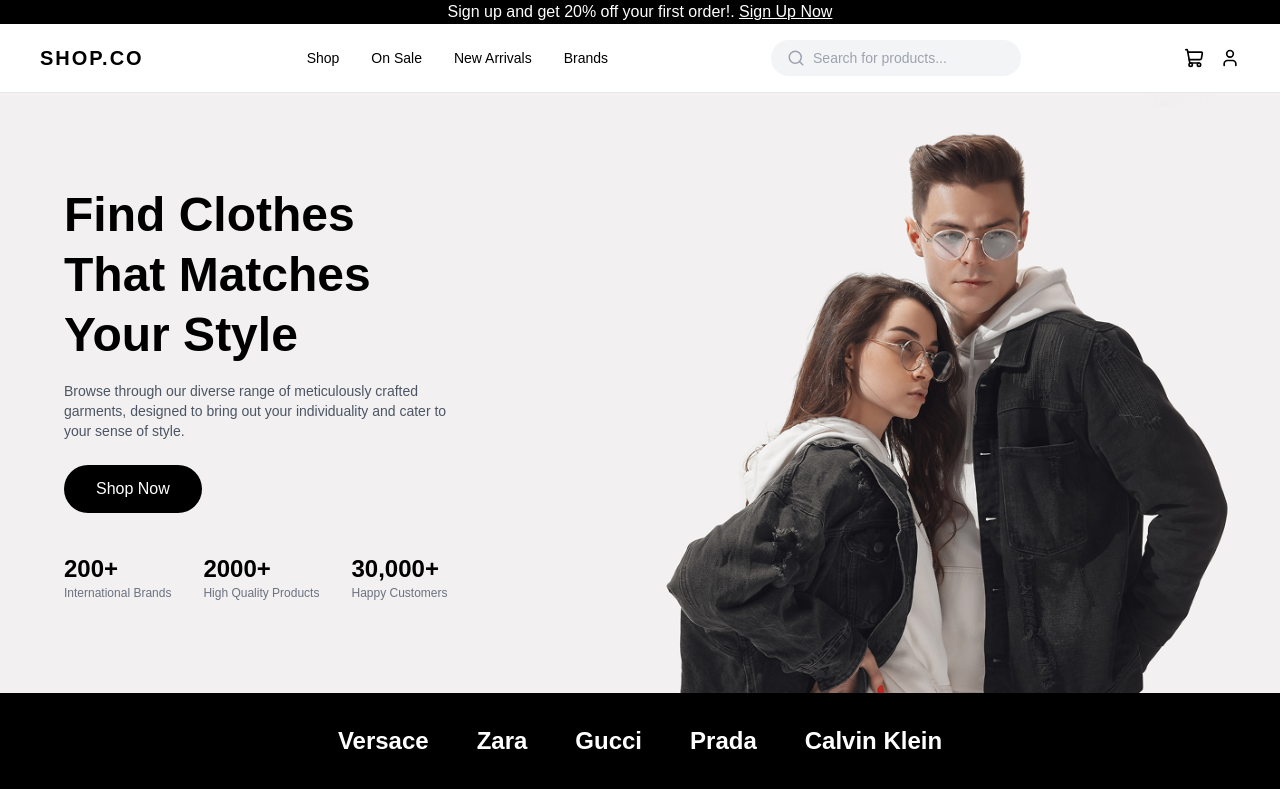
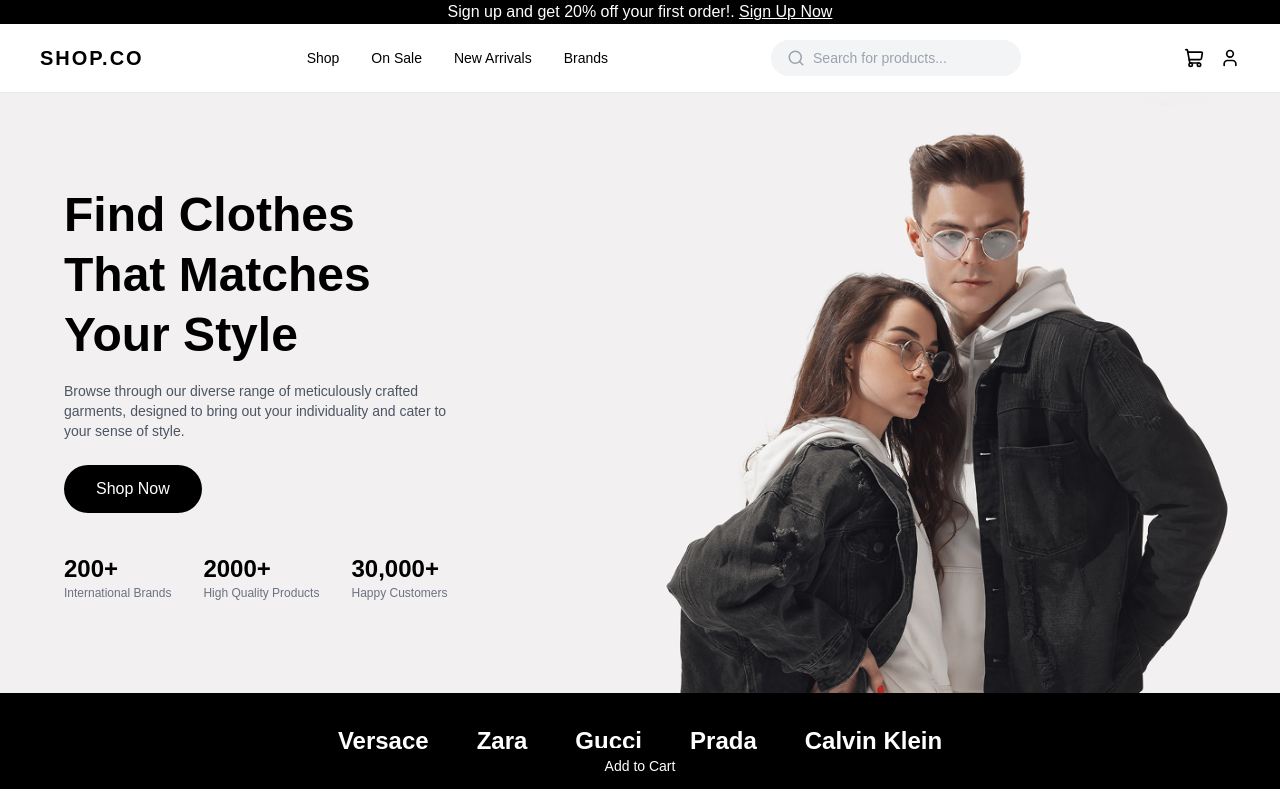
Before and after one commit to Alimzy/alimzy_store, a React (Vite) app: page / in a window 1280 px wide. Shown: the top 800 px of the page. Built offline with nearby package versions, Linux system fonts and the light colour scheme; a web font is replaced by a local one.

Commit message:
Added  button to my product card and linked navbar to  Product card

```diff
--- a/src/App.jsx
+++ b/src/App.jsx
@@ -10,15 +10,15 @@ import Browse from './components/Browse.jsx'
 import Review from './components/Review.jsx'
 import Footer from './components/Footer.jsx'
 function App() {
-
+ const [cartCount, setCartCount] = useState(0)
 
   return (
      <>
       <Announcement />
-      <Navbar />
+      <Navbar cartCount={cartCount}  />
       <Hero />
       <BrandBar />
-     <NewArrival/>
+     <NewArrival setCartCount={setCartCount} />
      <TopSelling/>
      <Browse/>
      <Review />
--- a/src/components/Navbar.jsx
+++ b/src/components/Navbar.jsx
@@ -3,8 +3,8 @@ import { useState } from 'react'
 
 
 
-function Navbar() {
-  const [cartCount, setCartCount] = useState(0)
+function Navbar(props) {
+
 
   return (
     <nav className="flex justify-between items-center px-10 py-4 border-b">
@@ -32,9 +32,9 @@ function Navbar() {
       <div className="flex items-center gap-4">
         <button className="relative text-xl" onClick={() => setCartCount(cartCount + 1)}>
     <ShoppingCart size={20} />
-    {cartCount > 0 && (
+    {props.cartCount > 0 && (
         <span className="absolute -top-2 -right-2 bg-black text-white text-xs w-4 h-4 rounded-full flex items-center justify-center">
-            {cartCount}
+          {props.cartCount}
         </span>
     )}
 </button>
--- a/src/components/NewArrival.jsx
+++ b/src/components/NewArrival.jsx
@@ -1,14 +1,14 @@
 import ProductCard from "./ProductCard"
-function NewArrival() {
+function NewArrival(props) {
     return (
 
         <div className="px-16 py-12 text-center">
              <h2 className="text-3xl font-bold mb-8">NEW ARRIVALS</h2>
              <div className="flex gap-6 justify-center">
-                <ProductCard name="High Fashion" price={120} />
-                <ProductCard name="ZTTW" price={80} />
-                <ProductCard name="BAZ" price={150} />
-                <ProductCard name="NATIVE" price={60} />
+                <ProductCard setCartCount={props.setCartCount} name="High Fashion" price={120} />
+                <ProductCard setCartCount={props.setCartCount} name="ZTTW" price={80} />
+                <ProductCard setCartCount={props.setCartCount} name="BAZ" price={150} />
+                <ProductCard setCartCount={props.setCartCount} name="NATIVE" price={60} />
              </div>
              <button className="mt-8 px-14 py-3 border border-black rounded-full text-sm hover:bg-black hover:text-white transition-colors">
   View All
--- a/src/components/ProductCard.jsx
+++ b/src/components/ProductCard.jsx
@@ -10,7 +10,9 @@ function ProductCard(props){
                 <p className="text-yellow-400 text-sm">⭐⭐⭐⭐</p>
                 <p className="font-bold">${props.price.toFixed(2)}</p>
               </div>
-
+              <button className="absolute bottom-4 left-1/2 transform -translate-x-1/2 bg-black text-white px-6 py-2 rounded-full text-sm hover:bg-gray-800 transition-colors" onClick={() => props.setCartCount(prevCount => prevCount + 1)}>
+                Add to Cart
+              </button>
 
           </div>
 
```
